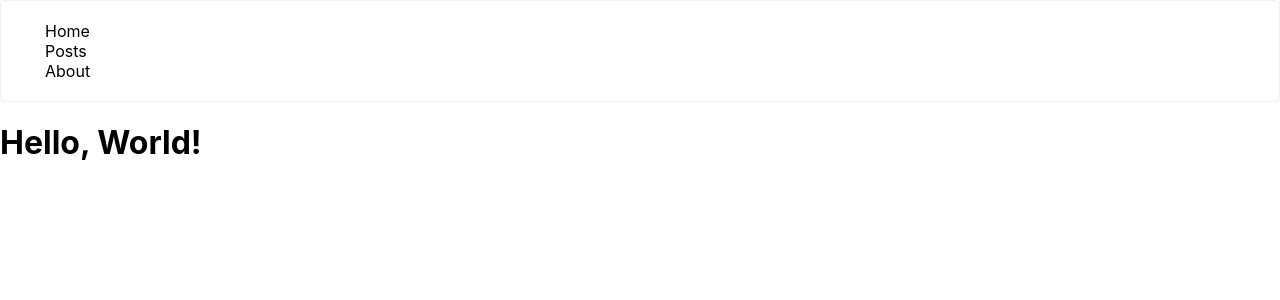
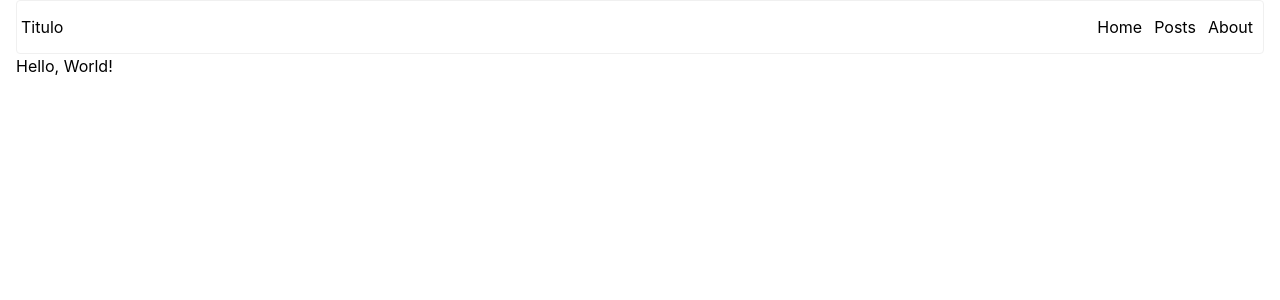
Before and after one commit to manumontilla/blog-next-13, a Next.js app: page / in a window 1280 px wide. Shown: the top 300 px of the page. Built offline with nearby package versions, Linux system fonts and the light colour scheme.

Commit message:
feat: add design to blog page and header

```diff
--- a/app/layout.tsx
+++ b/app/layout.tsx
@@ -10,7 +10,7 @@ export default function RootLayout({
       <head>
         <title>My blog</title>
       </head>
-      <body>
+      <body class="u-center">
         <Header></Header>
         {children}
       </body>
--- a/app/posts/LikeButton.tsx
+++ b/app/posts/LikeButton.tsx
@@ -1,6 +1,7 @@
 "use client";
 
 import { useState } from "react";
+import "./ListOfPost.css";
 
 export function LikeButton({ id }: any) {
   const [liked, setLiked] = useState(false);
--- a/app/posts/ListOfPost.tsx
+++ b/app/posts/ListOfPost.tsx
@@ -17,7 +17,7 @@ export async function ListOfPost() {
   return posts.slice(0, 5).map((post: any) => (
     <article key={post.id}>
       <Link href="/posts/[id]" as={`/posts/${post.id}`}>
-        <h2 style={{ color: "#f0f" }}>{post.title}</h2>
+        <h2>{post.title}</h2>
         <p>{post.body}</p>
         <LikeButton />
       </Link>
--- a/app/posts/[id]/layout.tsx
+++ b/app/posts/[id]/layout.tsx
@@ -12,7 +12,7 @@ export default async function Post({ children, params }: any) {
   const post = await fetchSinglePost(id);
   return (
     <article>
-      <h1>{post.title}</h1>
+      <h1 className="text-3xl font-bold underline">{post.title}</h1>
       <p>{post.body}</p>
       <Link href={`/posts/${id}/comments`}> Ver comentarios </Link>
       {children}
--- a/app/posts/layout.tsx
+++ b/app/posts/layout.tsx
@@ -7,7 +7,7 @@ export default function PostLayout({
   return (
     <div>
       {/* <Counter /> */}
-      Home &bull; Posts
+      <h3>Ultimos post </h3>
       {children}
     </div>
   );
--- a/components/Header.module.css
+++ b/components/Header.module.css
@@ -1,8 +1,23 @@
-
 .header {
     border: 1px solid #f0f0f0;
     border-radius: 4px;
     padding: 4px;
+}
+
+.headerinner {
+    display: flex;
+    align-items: center;
+    justify-content: space-between;
+}
+
+.nav {
+   display: flex;
+   align-items: center;
+   justify-content: space-between;
+}
+
+.nav a {
+    padding: 10px 6px;
 }
 
 .navigation {
--- a/components/Header.tsx
+++ b/components/Header.tsx
@@ -18,8 +18,10 @@ const links = [
 
 const Header = () => (
   <header className={styles.header}>
+    <div className={styles.headerinner}>
+      <h1>Titulo</h1>
       <nav>
-      <ul>
+        <ul className={styles.nav}>
           {links.map(({ label, route }) => (
             <li className={styles.navigation} key={route}>
               <Link href={route}>{label}</Link>
@@ -27,6 +29,7 @@ const Header = () => (
           ))}
         </ul>
       </nav>
+    </div>
   </header>
 );
 
--- a/package.json
+++ b/package.json
@@ -20,6 +20,9 @@
     "typescript": "4.8.4"
   },
   "devDependencies": {
-    "standard": "17.0.0"
+    "autoprefixer": "^10.4.13",
+    "postcss": "^8.4.18",
+    "standard": "17.0.0",
+    "tailwindcss": "^3.2.2"
   }
 }
--- a/styles/globals.css
+++ b/styles/globals.css
@@ -1,9 +1,20 @@
+@tailwind base;
+@tailwind components;
+@tailwind utilities;
+
 html,
 body {
+  display: column;
   padding: 0;
   margin: 0;
   font-family: -apple-system, BlinkMacSystemFont, Segoe UI, Roboto, Oxygen,
     Ubuntu, Cantarell, Fira Sans, Droid Sans, Helvetica Neue, sans-serif;
+}
+
+.u-center {
+max-width: var(--mw-document);
+margin: 0 auto;
+padding: 0 16px;
 }
 
 a {
```
Also changed, not shown: 1 other file (tests, documents, lock files or other folders). Lines whose indentation alone changed are shown as unchanged.
